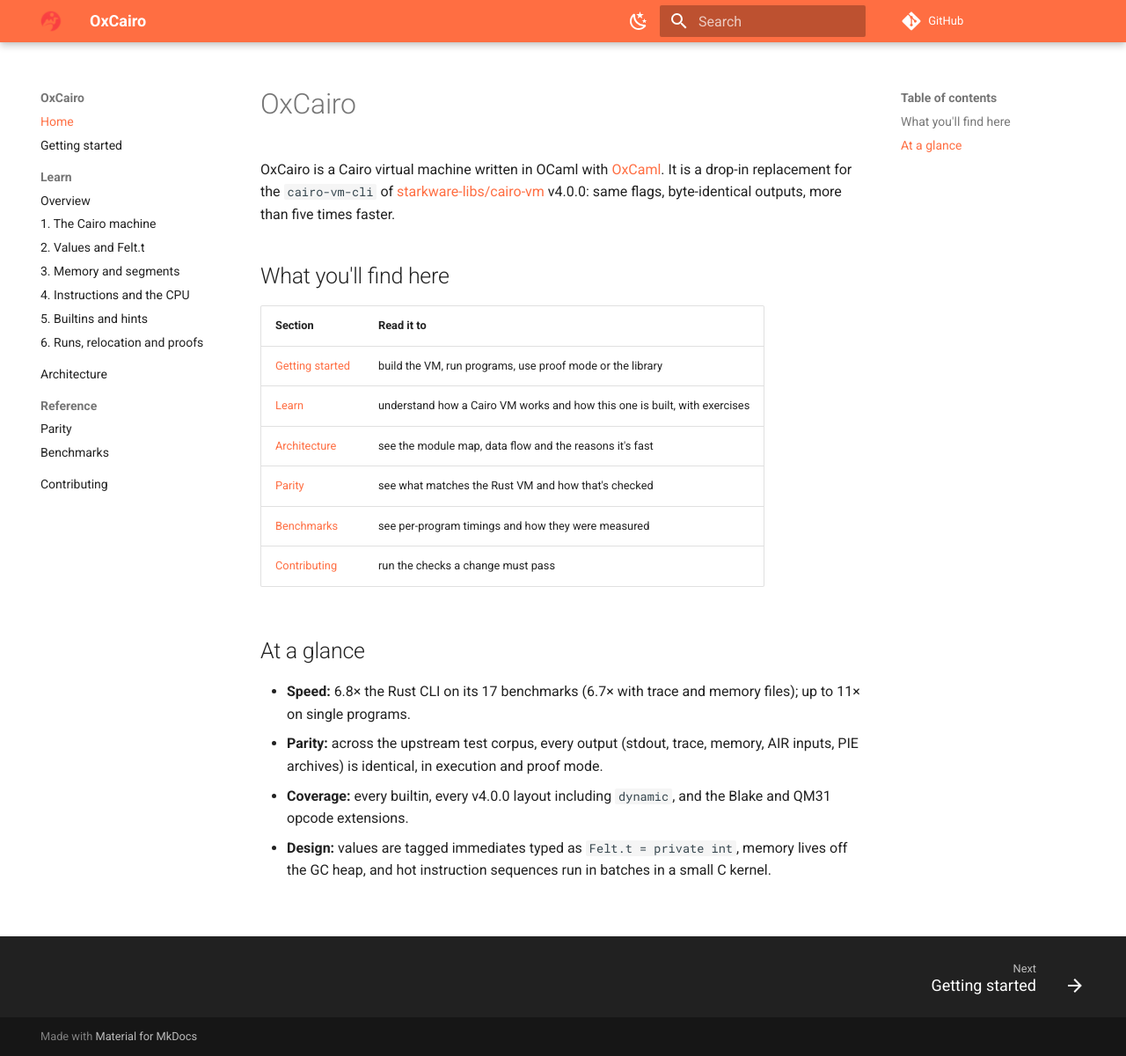
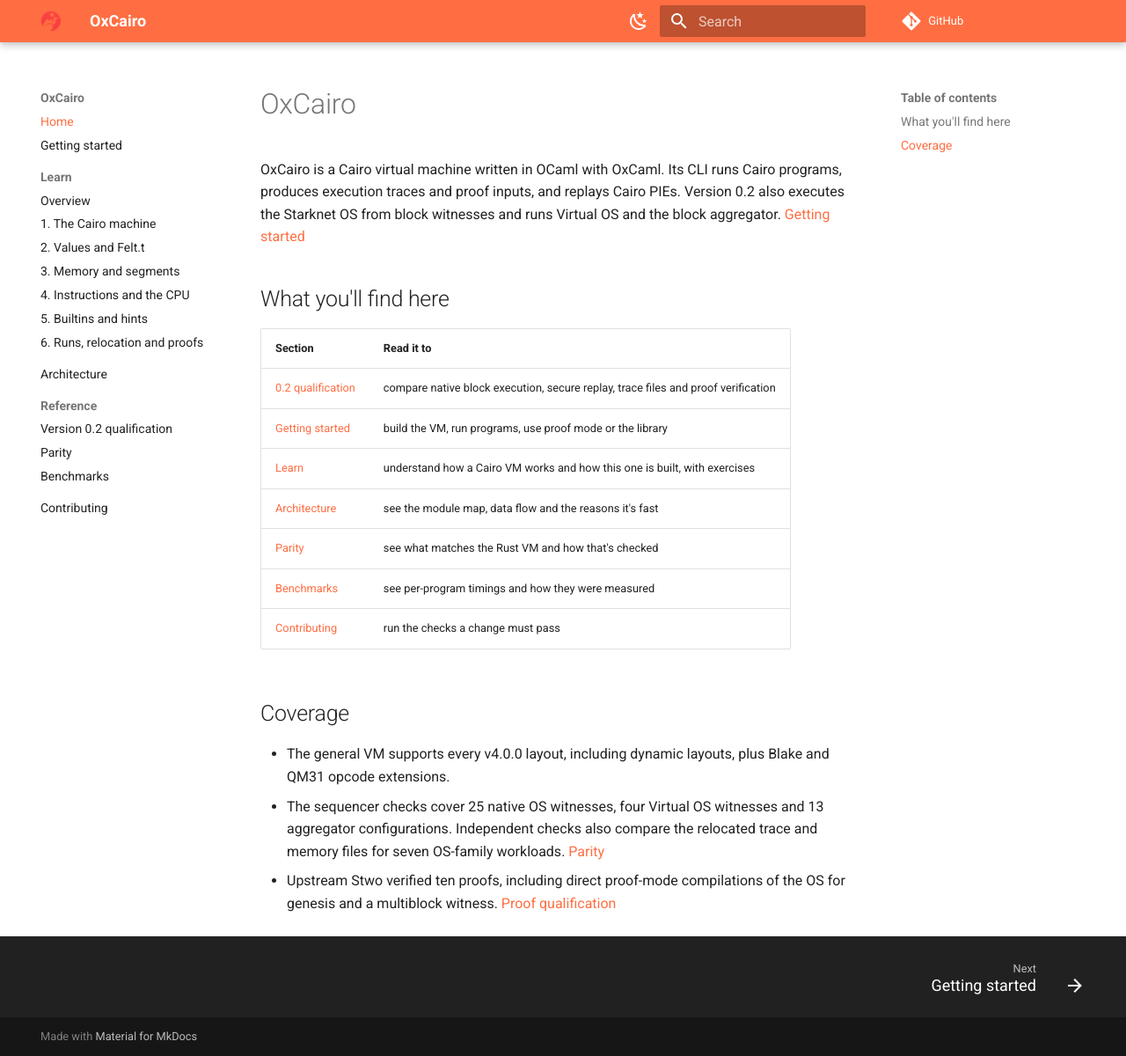
Before and after one commit to teddyjfpender/cairo-vm-ocaml, an MkDocs documentation site: the page built from docs/index.md, in a window 1280 px wide and 1200 px high. Shown: the whole window at 88% size. Built offline with MkDocs 1.6.1 and Material for MkDocs 9.7.7, drawn with Linux system fonts in a browser that asks for light colours; comment, search, counter and statistics services are not loaded.

Commit message:
Document the 0.2 release candidate and its OS qualification scope

```diff
--- a/docs/index.md
+++ b/docs/index.md
@@ -1,13 +1,12 @@
 # OxCairo
 
-OxCairo is a Cairo virtual machine written in OCaml with [OxCaml](https://oxcaml.org/). It is a drop-in
-replacement for the `cairo-vm-cli` of [starkware-libs/cairo-vm](https://github.com/starkware-libs/cairo-vm)
-v4.0.0: same flags, byte-identical outputs, more than five times faster.
+OxCairo is a Cairo virtual machine written in OCaml with OxCaml. Its CLI runs Cairo programs, produces execution traces and proof inputs, and replays Cairo PIEs. Version 0.2 also executes the Starknet OS from block witnesses and runs Virtual OS and the block aggregator. [Getting started](getting-started.md)
 
 ## What you'll find here
 
 | Section | Read it to |
 | --- | --- |
+| [0.2 qualification](release-0.2.md) | compare native block execution, secure replay, trace files and proof verification |
 | [Getting started](getting-started.md) | build the VM, run programs, use proof mode or the library |
 | [Learn](learn/index.md) | understand how a Cairo VM works and how this one is built, with exercises |
 | [Architecture](architecture.md) | see the module map, data flow and the reasons it's fast |
@@ -15,13 +14,8 @@ v4.0.0: same flags, byte-identical outputs, more than five times faster.
 | [Benchmarks](benchmarks.md) | see per-program timings and how they were measured |
 | [Contributing](contributing.md) | run the checks a change must pass |
 
-## At a glance
+## Coverage
 
-- **Speed:** 6.8× the Rust CLI on its 17 benchmarks (6.7× with trace and memory files);
-  up to 11× on single programs.
-- **Parity:** across the upstream test corpus, every output (stdout, trace, memory, AIR
-  inputs, PIE archives) is identical, in execution and proof mode.
-- **Coverage:** every builtin, every v4.0.0 layout including `dynamic`, and the Blake and
-  QM31 opcode extensions.
-- **Design:** values are tagged immediates typed as `Felt.t = private int`, memory lives
-  off the GC heap, and hot instruction sequences run in batches in a small C kernel.
+- The general VM supports every v4.0.0 layout, including dynamic layouts, plus Blake and QM31 opcode extensions.
+- The sequencer checks cover 25 native OS witnesses, four Virtual OS witnesses and 13 aggregator configurations. Independent checks also compare the relocated trace and memory files for seven OS-family workloads. [Parity](parity.md)
+- Upstream Stwo verified ten proofs, including direct proof-mode compilations of the OS for genesis and a multiblock witness. [Proof qualification](release-0.2.md)
--- a/mkdocs.yml
+++ b/mkdocs.yml
@@ -36,6 +36,7 @@ nav:
       - 6. Runs, relocation and proofs: learn/runs-and-proofs.md
   - Architecture: architecture.md
   - Reference:
+      - Version 0.2 qualification: release-0.2.md
       - Parity: parity.md
       - Benchmarks: benchmarks.md
   - Contributing: contributing.md
```
Also changed, not shown: CHANGELOG.md (+7 -0 lines), README.md (+5 -8 lines), docs/benchmarks.md (+6 -0 lines), docs/parity.md (+16 -4 lines).
